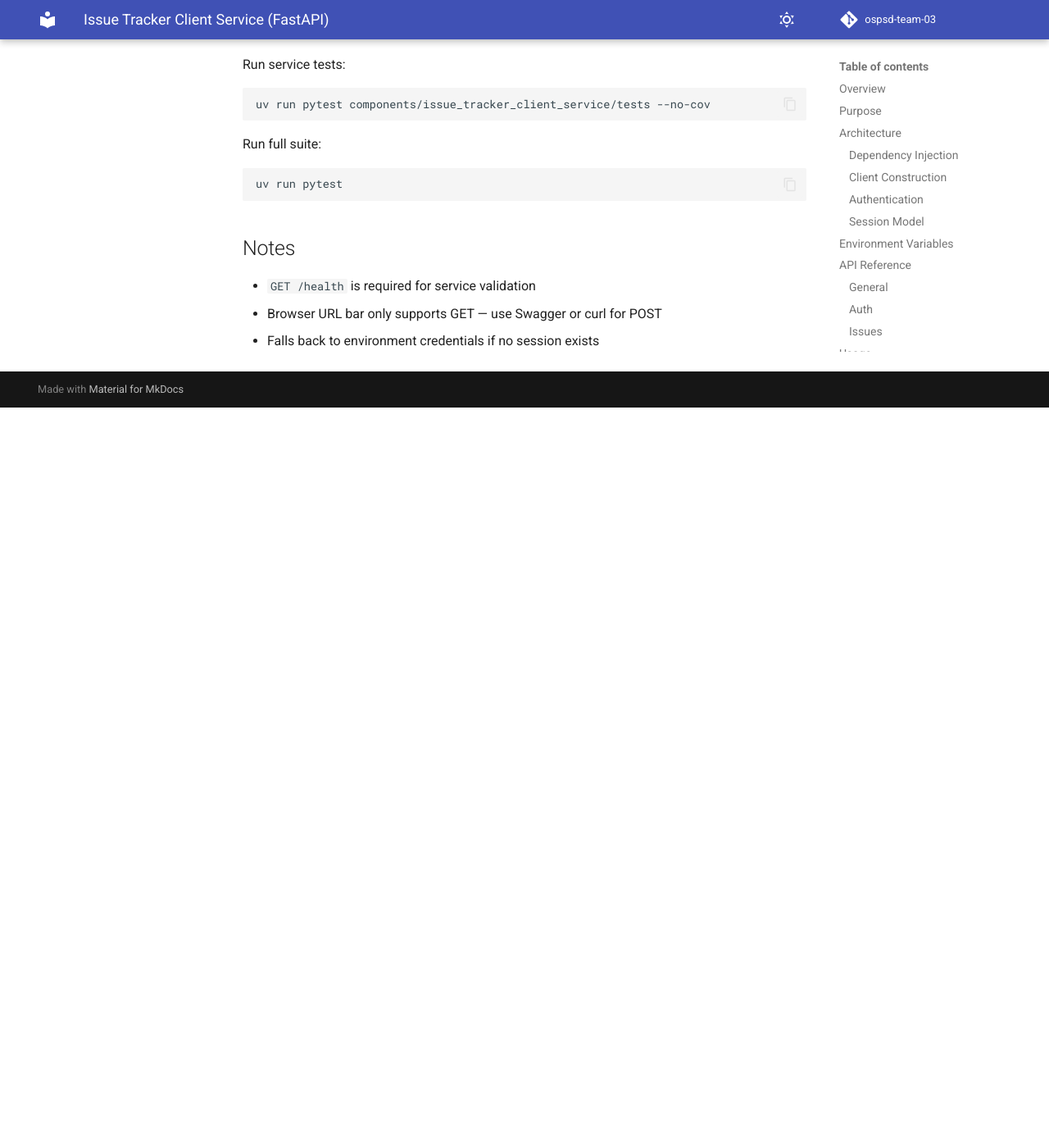
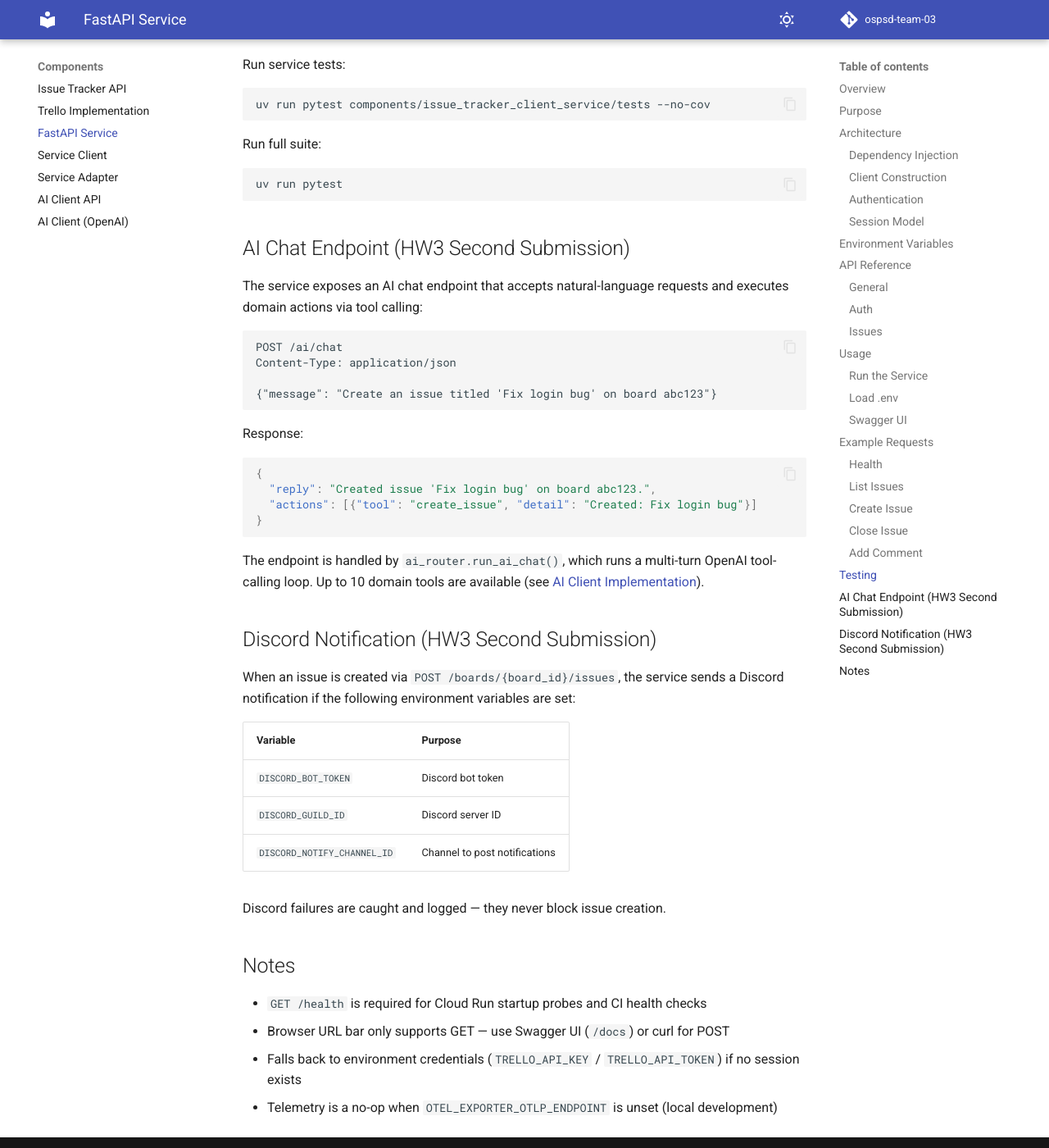
Before and after one commit to yawnka/ospsd-team-03, an MkDocs documentation site: the page built from docs/components/issue_tracker_client_service.md, in a window 1280 px wide and 1400 px high, scrolled down 3901 px. Shown: the whole window at 82% size. Built offline with MkDocs 1.6.1 and Material for MkDocs 9.7.7, drawn with Linux system fonts in a browser that asks for light colours; comment, search, counter and statistics services are not loaded; before the commit the page ends 4398 px from its top, so only the background shows below that.

Commit message:
docs: HW3 Task 5 — update MkDocs, component docs, and PR description
- Update mkdocs.yml nav to include all 7 components and new sections
  (Infrastructure, Observability, Architecture)
- Add docs/components/ai_client_api.md and ai_client_impl.md
- Add docs/infrastructure.md (Terraform, Cloud Run, bootstrap process)
- Add docs/observability.md (OpenTelemetry, Grafana dashboard panels)
- Update docs/circleci-setup.md with deploy pipeline workflow
- Update docs/components/issue_tracker_client_service.md with AI chat
  endpoint and Discord notification sections
- Update docs/index.md with full HW1–HW3 component overview
- Remove DRAFT label from ai_client_api and ai_client_impl READMEs

Co-Authored-By: Claude Sonnet 4.6 <noreply@anthropic.com>

````diff
--- a/docs/components/issue_tracker_client_service.md
+++ b/docs/components/issue_tracker_client_service.md
@@ -163,8 +163,42 @@ Run full suite:
 uv run pytest
 ```
 
+## AI Chat Endpoint (HW3 Second Submission)
+
+The service exposes an AI chat endpoint that accepts natural-language requests and executes domain actions via tool calling:
+
+```
+POST /ai/chat
+Content-Type: application/json
+
+{"message": "Create an issue titled 'Fix login bug' on board abc123"}
+```
+
+Response:
+```json
+{
+  "reply": "Created issue 'Fix login bug' on board abc123.",
+  "actions": [{"tool": "create_issue", "detail": "Created: Fix login bug"}]
+}
+```
+
+The endpoint is handled by `ai_router.run_ai_chat()`, which runs a multi-turn OpenAI tool-calling loop. Up to 10 domain tools are available (see [AI Client Implementation](ai_client_impl.md)).
+
+## Discord Notification (HW3 Second Submission)
+
+When an issue is created via `POST /boards/{board_id}/issues`, the service sends a Discord notification if the following environment variables are set:
+
+| Variable | Purpose |
+|----------|---------|
+| `DISCORD_BOT_TOKEN` | Discord bot token |
+| `DISCORD_GUILD_ID` | Discord server ID |
+| `DISCORD_NOTIFY_CHANNEL_ID` | Channel to post notifications |
+
+Discord failures are caught and logged — they never block issue creation.
+
 ## Notes
 
-- `GET /health` is required for service validation
-- Browser URL bar only supports GET — use Swagger or curl for POST
-- Falls back to environment credentials if no session exists
+- `GET /health` is required for Cloud Run startup probes and CI health checks
+- Browser URL bar only supports GET — use Swagger UI (`/docs`) or curl for POST
+- Falls back to environment credentials (`TRELLO_API_KEY` / `TRELLO_API_TOKEN`) if no session exists
+- Telemetry is a no-op when `OTEL_EXPORTER_OTLP_ENDPOINT` is unset (local development)
--- /dev/null
+++ b/docs/infrastructure.md
@@ -0,0 +1,81 @@
+# Terraform & Cloud Run
+
+All cloud resources are defined in `infrastructure/terraform/` and managed exclusively through Terraform. No manual `gcloud` commands are used for resource provisioning.
+
+Added in **HW3 (Second Submission)**.
+
+## Resources Managed
+
+| Resource | Terraform Type | Purpose |
+|----------|---------------|---------|
+| Artifact Registry | `google_artifact_registry_repository` | Docker image storage |
+| Secret Manager secrets | `google_secret_manager_secret` ×4 | Trello key/token, OTLP headers, OpenAI key |
+| Service account | `google_service_account` | Cloud Run runtime identity |
+| Secret IAM bindings | `google_secret_manager_secret_iam_member` | Least-privilege secret access |
+| Cloud Run service | `google_cloud_run_v2_service` | Application container |
+| Public IAM | `google_cloud_run_v2_service_iam_member` | Allow unauthenticated invocations |
+
+## State Management
+
+Terraform state is stored in a GCS bucket (`ospsd-team-03-tfstate`), enabling shared state across local development and CI without committing sensitive state files.
+
+## Bootstrap Process
+
+The `enable_service` variable (default `false`) supports a two-phase bootstrap to avoid a chicken-and-egg problem where Cloud Run needs secrets that don't yet exist:
+
+**Phase 1** — create secrets and IAM first:
+```bash
+terraform apply -var="enable_service=false"
+```
+
+**Phase 2** — populate secret versions:
+```bash
+gcloud secrets versions add trello-api-key --data-file=-  <<< "$TRELLO_API_KEY"
+gcloud secrets versions add trello-api-token --data-file=-  <<< "$TRELLO_API_TOKEN"
+gcloud secrets versions add otel-otlp-headers --data-file=-  <<< "$OTEL_HEADERS"
+gcloud secrets versions add openai-api-key --data-file=-  <<< "$OPENAI_API_KEY"
+```
+
+**Phase 3** — deploy the service:
+```bash
+terraform apply -var="enable_service=true" -var="image_tag=$IMAGE_TAG"
+```
+
+CI always runs phase 3 only because secrets are already populated.
+
+## Environment Variables (Cloud Run)
+
+Sensitive values are injected via `secret_key_ref` — they never appear in Terraform state as plaintext.
+
+| Variable | Source |
+|----------|--------|
+| `TRELLO_API_KEY` | Secret Manager |
+| `TRELLO_API_TOKEN` | Secret Manager |
+| `OTEL_EXPORTER_OTLP_HEADERS` | Secret Manager |
+| `OPENAI_API_KEY` | Secret Manager |
+| `REDIRECT_URI` | Terraform variable |
+| `ENV` | Hardcoded `production` |
+| `OTEL_EXPORTER_OTLP_ENDPOINT` | Terraform variable |
+| `OTEL_SERVICE_NAME` | Terraform variable |
+
+## Cloud Run Configuration
+
+- **Scaling**: 0–1 instances (scales to zero between requests)
+- **CPU / Memory**: 1 vCPU, 512 MiB
+- **Health probe**: `GET /health` — 5s initial delay, 10s period
+- **Access**: Public (`allUsers` invoker)
+
+## Local Terraform Commands
+
+```bash
+cd infrastructure/terraform
+
+# Preview changes
+terraform plan -var="image_tag=latest"
+
+# Apply
+terraform apply -var="image_tag=latest" -var="enable_service=true"
+
+# Destroy (careful — deletes all resources)
+terraform destroy
+```
--- a/mkdocs.yml
+++ b/mkdocs.yml
@@ -20,13 +20,24 @@ theme:
     - content.code.copy
 
 nav:
-  - 'Overview': 'index.md'
+  - Overview: index.md
+  - Architecture:
+      - Design & Decisions: design.md
+      - Component Guide: component.md
   - Components:
-      - Issue Tracker Client API: components/issue_tracker_client_api.md
-      - Issue Tracker Client Implementation: components/issue_tracker_client_impl.md
-  - CircleCI Setup: circleci-setup.md
-  - Component: component.md
-  - Testing: testing.md
+      - Issue Tracker API: components/issue_tracker_client_api.md
+      - Trello Implementation: components/issue_tracker_client_impl.md
+      - FastAPI Service: components/issue_tracker_client_service.md
+      - Service Client: components/issue_tracker_client_service_client.md
+      - Service Adapter: components/issue_tracker_client_adapter.md
+      - AI Client API: components/ai_client_api.md
+      - AI Client (OpenAI): components/ai_client_impl.md
+  - Infrastructure:
+      - Terraform & Cloud Run: infrastructure.md
+      - Observability: observability.md
+  - Development:
+      - Testing Strategy: testing.md
+      - CircleCI & Deployment: circleci-setup.md
 
 markdown_extensions:
   - pymdownx.highlight:
@@ -40,6 +51,8 @@ plugins:
           paths:
             - components/issue_tracker_client_api/src
             - components/issue_tracker_client_impl/src
+            - components/ai_client_api/src
+            - components/ai_client_impl/src
           options:
             show_source: false
             docstring_section_style: spacy
````
Also changed, not shown: components/ai_client_api/README.md (+1 -1 lines), components/ai_client_impl/README.md (+6 -4 lines), docs/circleci-setup.md (+11 -1 lines), docs/components/ai_client_api.md (added, +49 -0 lines), docs/components/ai_client_impl.md (added, +60 -0 lines), docs/index.md (+14 -12 lines), docs/observability.md (added, +61 -0 lines).
